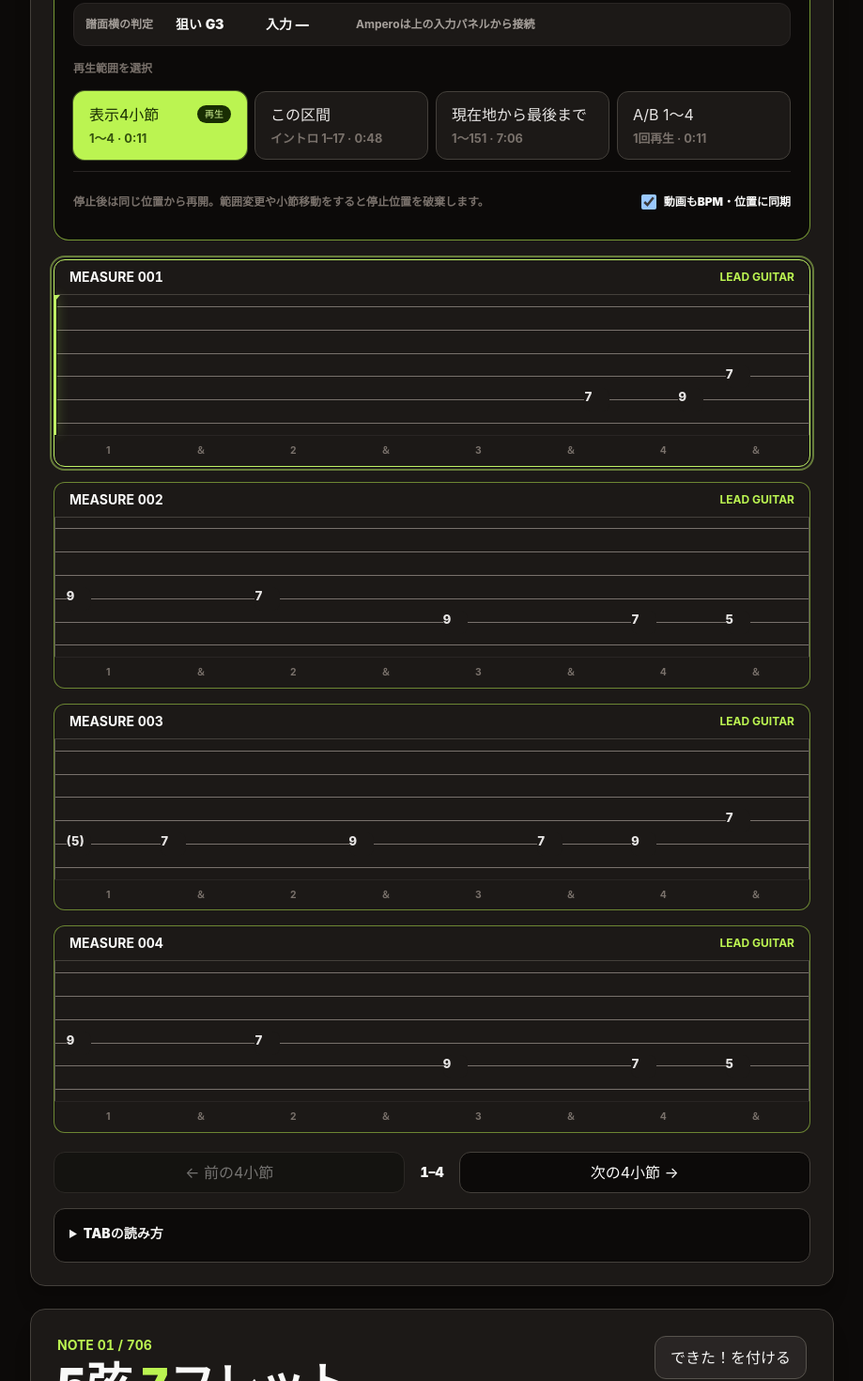
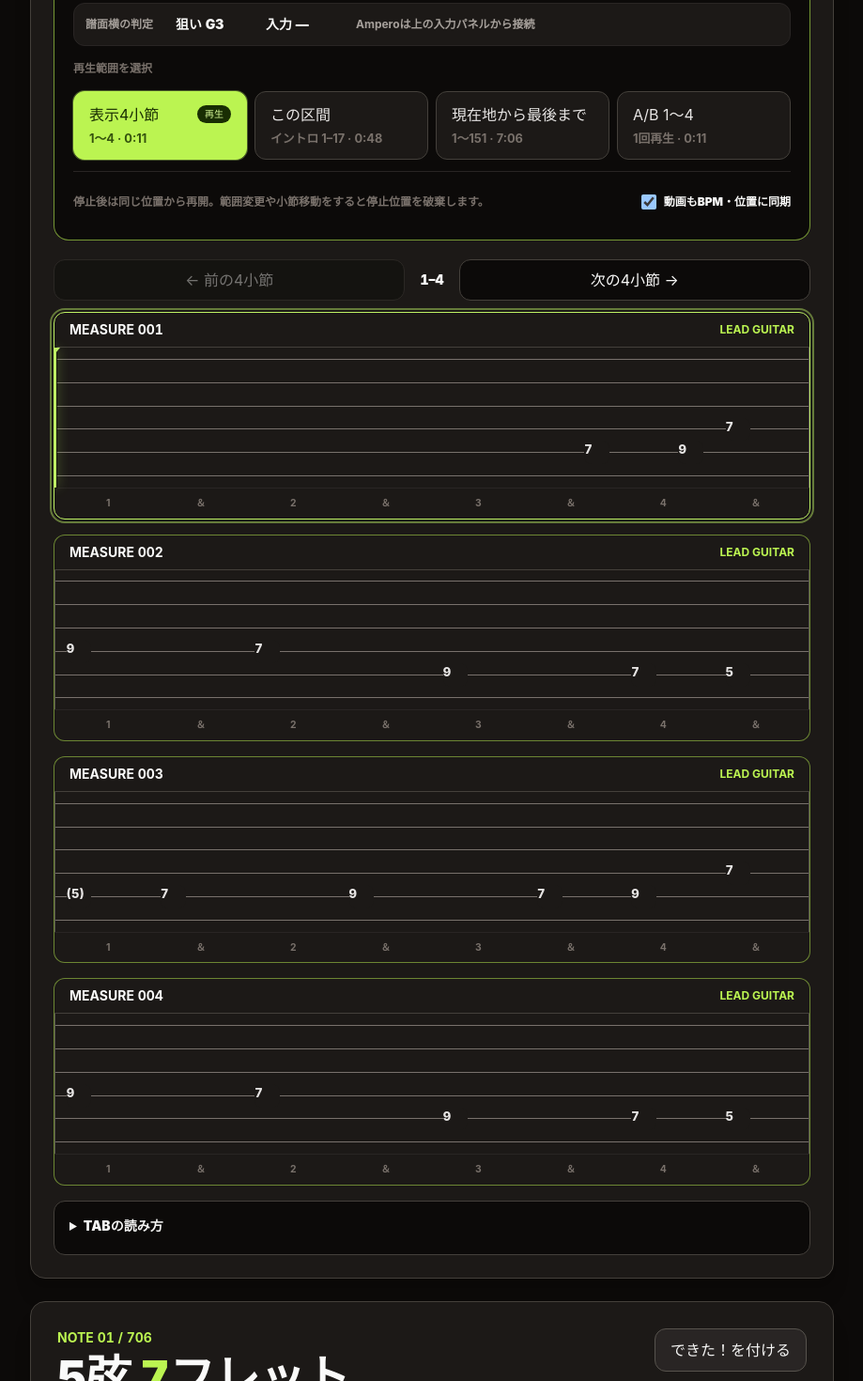
Before and after one commit to KTN44295080/fret-step-trainer, a Next.js app: page / in a window 1280 px wide. Shown: the part 1719-3189 px from the top of the page at 94% size, without its empty margins (0-919 px from the left). Built offline with nearby package versions, Linux system fonts and the light colour scheme.

Commit message:
Move score navigation above tab

```diff
--- a/app/trainer.tsx
+++ b/app/trainer.tsx
@@ -2552,7 +2552,13 @@ export function GuitarTrainer() {
               </div>
             </div>
 
-            <div className="mt-5 grid gap-4">
+            <div className="mt-5 grid grid-cols-[1fr_auto_1fr] items-center gap-2">
+              <button className="min-h-11 rounded-xl border border-stone-700 bg-stone-950 px-4 text-sm font-bold disabled:opacity-40" disabled={scorePageIndex === 0} onClick={() => jumpScoreTo(activeScorePages[Math.max(0, scorePageIndex - 1)].start)} type="button">← 前の4小節</button>
+              <p className="px-2 text-center text-sm font-black tabular-nums">{selectedScorePage.start}–{selectedScorePage.end}</p>
+              <button className="min-h-11 rounded-xl border border-stone-700 bg-stone-950 px-4 text-sm font-bold disabled:opacity-40" disabled={scorePageIndex === activeScorePages.length - 1} onClick={() => jumpScoreTo(activeScorePages[Math.min(activeScorePages.length - 1, scorePageIndex + 1)].start)} type="button">次の4小節 →</button>
+            </div>
+
+            <div className="mt-3 grid gap-4">
               {selectedScorePage.measures.map((measure) => (
                 <ScoreMeasure
                   songId={songId}
@@ -2564,12 +2570,6 @@ export function GuitarTrainer() {
                   key={measure}
                 />
               ))}
-            </div>
-
-            <div className="mt-5 grid grid-cols-[1fr_auto_1fr] items-center gap-2">
-              <button className="min-h-11 rounded-xl border border-stone-700 bg-stone-950 px-4 text-sm font-bold disabled:opacity-40" disabled={scorePageIndex === 0} onClick={() => jumpScoreTo(activeScorePages[Math.max(0, scorePageIndex - 1)].start)} type="button">← 前の4小節</button>
-              <p className="px-2 text-center text-sm font-black tabular-nums">{selectedScorePage.start}–{selectedScorePage.end}</p>
-              <button className="min-h-11 rounded-xl border border-stone-700 bg-stone-950 px-4 text-sm font-bold disabled:opacity-40" disabled={scorePageIndex === activeScorePages.length - 1} onClick={() => jumpScoreTo(activeScorePages[Math.min(activeScorePages.length - 1, scorePageIndex + 1)].start)} type="button">次の4小節 →</button>
             </div>
             <details className="mt-4 rounded-xl border border-stone-700 bg-stone-950 p-4 text-sm text-stone-300">
               <summary className="min-h-6 cursor-pointer font-black text-stone-100">TABの読み方</summary>
```
